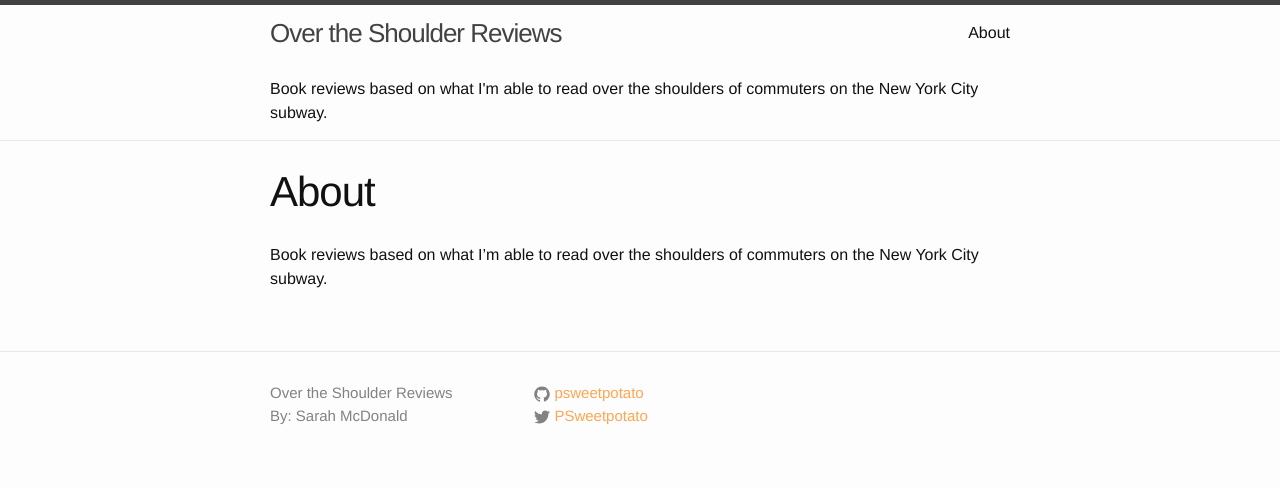
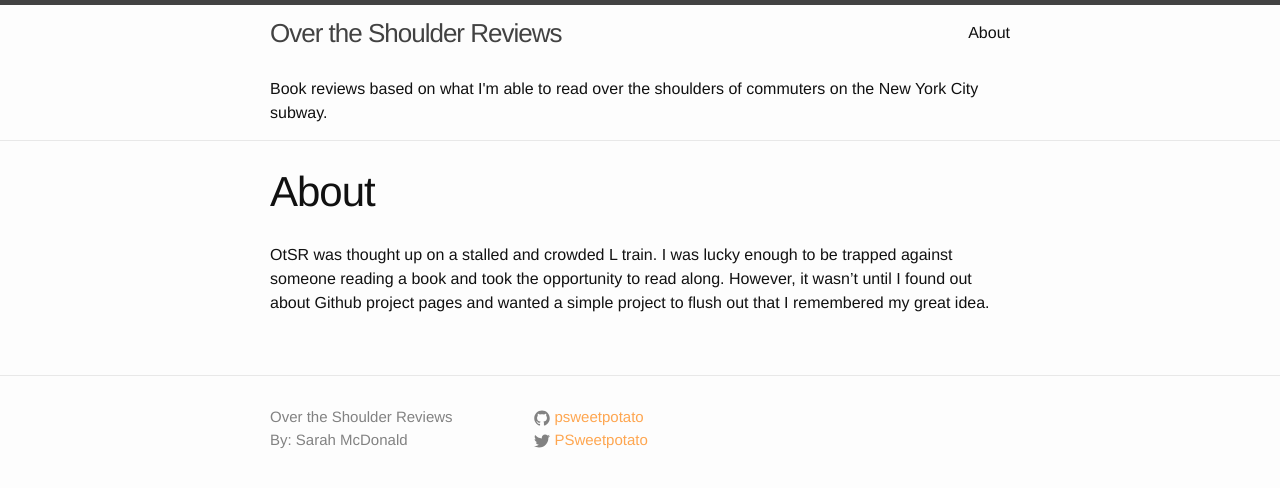
Before and after one commit to psweetpotato/OtSRblog, a Jekyll site: the page built from about.md, in a window 1280 px wide. Shown: the top 488 px of the page. Built offline with Jekyll 4.4.1, drawn with Linux system fonts in a browser that asks for light colours.

Commit message:
updates about page

```diff
--- a/_layouts/post.html
+++ b/_layouts/post.html
@@ -14,7 +14,7 @@ layout: default
 
   <span>
     Tags:
-    {% for cat in page.categories %}
+    {% for cat in post.categories %}
     {{cat}},
     {% endfor %}
 
--- a/about.md
+++ b/about.md
@@ -4,4 +4,4 @@ title: About
 permalink: /about/
 ---
 
-Book reviews based on what I'm able to read over the shoulders of commuters on the New York City subway.
+OtSR was thought up on a stalled and crowded L train. I was lucky enough to be trapped against someone reading a book and took the opportunity to read along. However, it wasn't until I found out about Github project pages and wanted a simple project to flush out that I remembered my great idea.
```
Also changed, not shown: _posts/2015-06-04-the-accident-of-art.md (+1 -1 lines).
